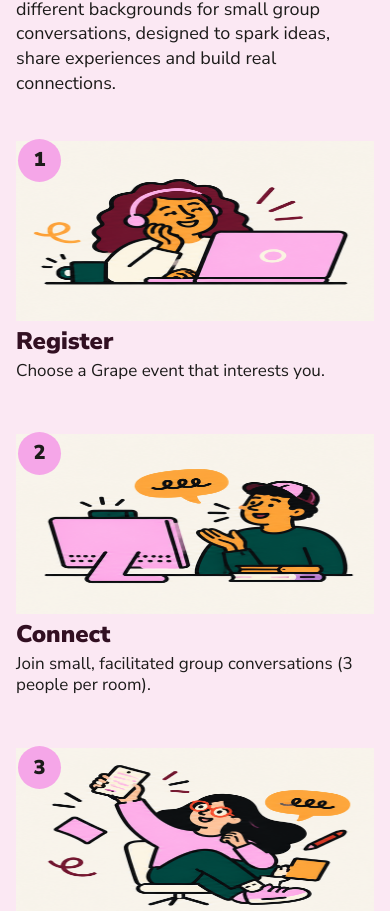
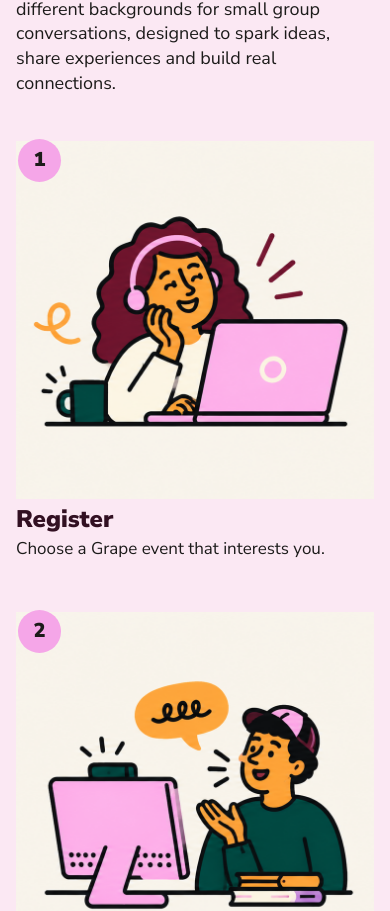
Before and after one commit to grape-place/grape, a React (Vite) app: page / in a window 390 px wide. Shown: the part 1150-2061 px from the top of the page. Built offline with nearby package versions, Linux system fonts and the light colour scheme.

Commit message:
fix: style image

```diff
--- a/src/index.css
+++ b/src/index.css
@@ -51,7 +51,7 @@ h2 { margin: 12px 0 22px; color:#321022; font-size: 51px; line-height: .98; lett
 .steps { display:grid; grid-template-columns:repeat(3,1fr); gap:30px; }
 .step { position:relative; padding-top: 0; }
 .step-number { position:absolute; top:-2px; left:2px; width:43px; height:43px; background:#f5a6e8; display:grid; place-items:center; border-radius:50%; font-size:20px; font-weight:900; z-index:2; }
-.step-art { width:100%; height:175px; background-image:url('/illustrations/how-it-works.png'); background-repeat:no-repeat; background-size:300% 100%; }
+.step-art { width:100%; aspect-ratio:1 / 1; background-image:url('/illustrations/how-it-works.png'); background-repeat:no-repeat; background-size:300% 100%; }
 .step-art.left { background-position:left center; }
 .step-art.center { background-position:center center; }
 .step-art.right { background-position:right center; }
@@ -125,7 +125,7 @@ footer > a { font-weight:800; color:#7b103b; }
   .steps { grid-template-columns:1fr; gap:44px; }
   .step { display:grid; grid-template-columns:43% 57%; grid-template-rows:auto auto; align-items:end; column-gap:18px; }
   .step-number { top:5px; }
-  .step-art { grid-row:1/3; height:155px; }
+  .step-art { grid-row:1/3; }
   .step h3 { align-self:end; margin:0 0 7px; }
   .step p { align-self:start; }
   .about { padding:85px 0 95px; grid-template-columns:1fr; gap:42px; }
@@ -143,7 +143,6 @@ footer > a { font-weight:800; color:#7b103b; }
   .event-button { font-size:17px; padding:16px 20px; }
   .steps { gap:52px; }
   .step { display:block; padding-left:0; }
-  .step-art { height:180px; }
   .step-number { top:-2px; }
   .step h3 { margin-top:8px; }
   .founders { grid-template-columns:1fr; }
```
